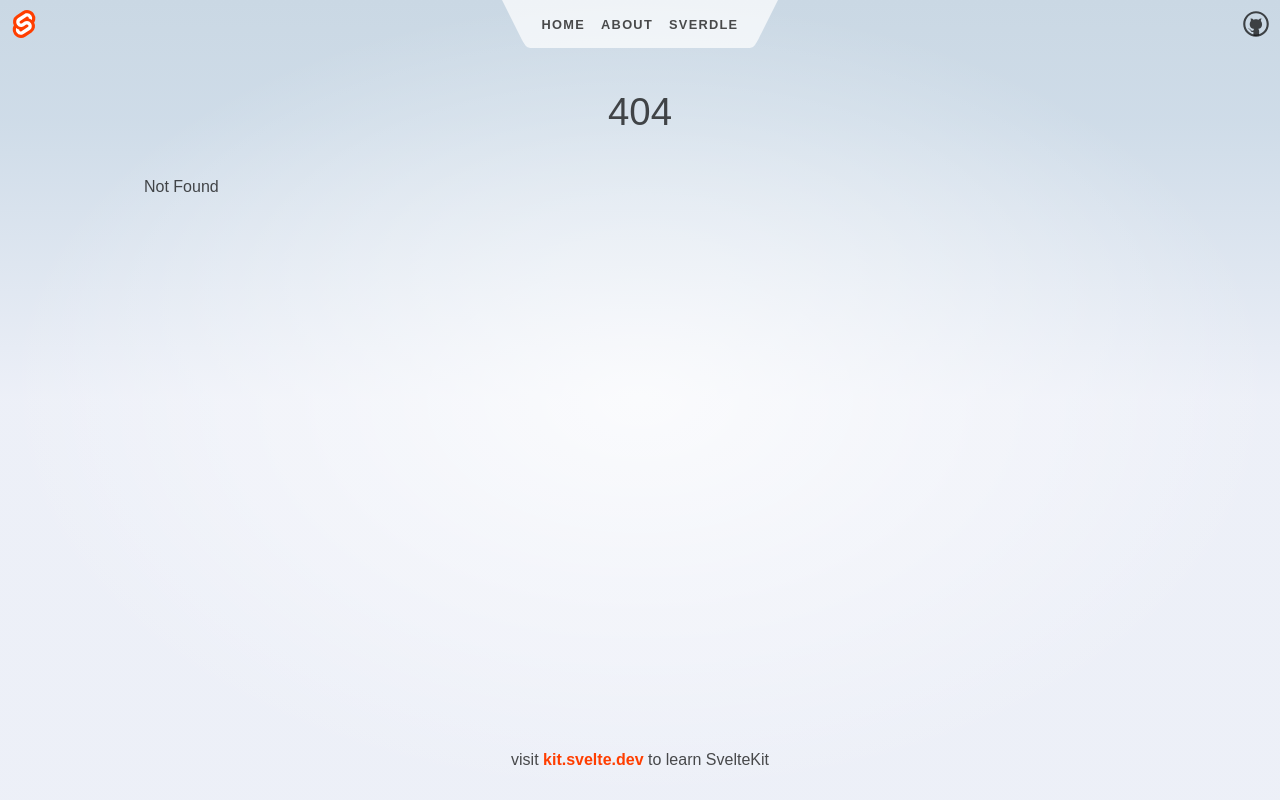
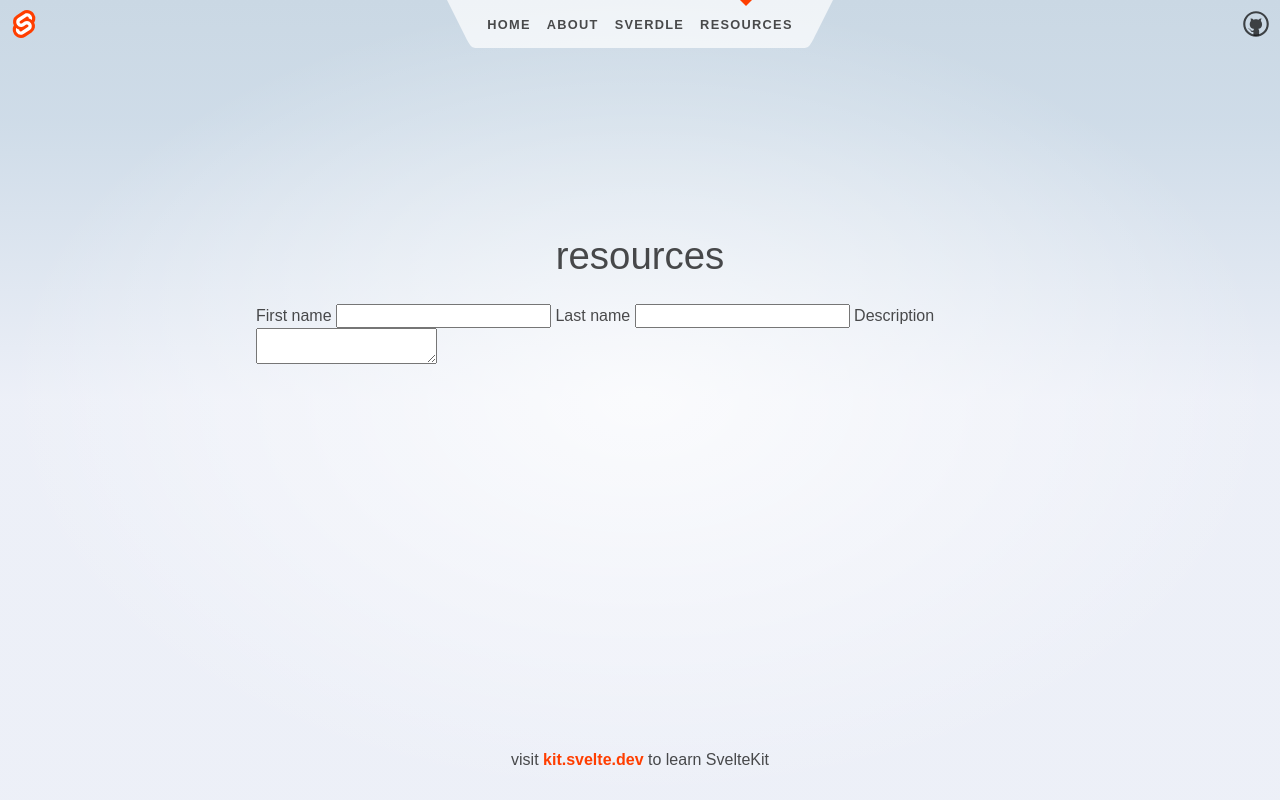
Before and after one commit to deand0n/subscription-manager-web, a SvelteKit app: page /resources in a window 1280 px wide. Before the commit this address had no page. Built offline with nearby package versions, Linux system fonts and the light colour scheme.

Commit message:
feat: move db config, add resource page

```diff
--- a/src/hooks.server.ts
+++ /dev/null
@@ -1,5 +0,0 @@
-import { sql } from 'kysely';
-import { db } from '../database';
-
-// db.executeQuery(sql`select 1`)
-console.log(await sql`select 1`.execute(db));
--- a/database.ts
+++ b/src/lib/database.ts
@@ -1,7 +1,7 @@
 import pkg from 'pg';
 const { Pool } = pkg;
 import { Kysely, PostgresDialect } from 'kysely';
-import type { Database } from './src/lib/database.types';
+import type { Database } from './database.types';
 
 const dialect = new PostgresDialect({
     pool: new Pool({
--- a/src/lib/services/resource.service.ts
+++ b/src/lib/services/resource.service.ts
@@ -1,4 +1,4 @@
-import { db } from '../../../database';
+import { db } from '../database';
 import type { NewResource, Resource, ResourceUpdate } from '../database.types';
 
 export const resourceService = {
--- a/src/lib/services/subscriber.service.ts
+++ b/src/lib/services/subscriber.service.ts
@@ -1,4 +1,4 @@
-import { db } from '../../../database';
+import { db } from '../database';
 import type { NewUser, User, UserUpdate } from '../database.types';
 
 export const userService = {
--- a/src/lib/services/user.service.ts
+++ b/src/lib/services/user.service.ts
@@ -1,4 +1,4 @@
-import { db } from '../../../database';
+import { db } from '../database';
 import type { NewUser, User, UserUpdate } from '../database.types';
 
 export const userService = {
--- a/src/routes/Header.svelte
+++ b/src/routes/Header.svelte
@@ -24,6 +24,9 @@
             </li>
             <li aria-current={$page.url.pathname.startsWith('/sverdle') ? 'page' : undefined}>
                 <a href="/sverdle">Sverdle</a>
+            </li>
+            <li aria-current={$page.url.pathname.startsWith('/resources') ? 'page' : undefined}>
+                <a href="/resources">resources</a>
             </li>
         </ul>
         <svg viewBox="0 0 2 3" aria-hidden="true">
--- /dev/null
+++ b/src/routes/resources/+page.svelte
@@ -0,0 +1,27 @@
+<svelte:head>
+    <title>Resources</title>
+    <meta name="description" content="Resources">
+</svelte:head>
+
+<div class="text-column">
+    <h1>resources</h1>
+
+    <form method="post">
+        <div>
+            <label for="first_name">
+                First name
+                <input name="first_name">
+            </label>
+
+            <label for="first_name">
+                Last name
+                <input name="first_name">
+            </label>
+
+            <label for="first_name">
+                Description
+                <textarea name="first_name"></textarea>
+            </label>
+        </div>
+    </form>
+</div>
```
Also changed, not shown: src/routes/resources/+page.ts (added).
